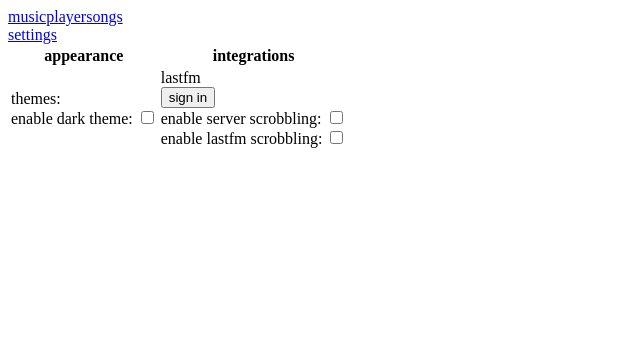
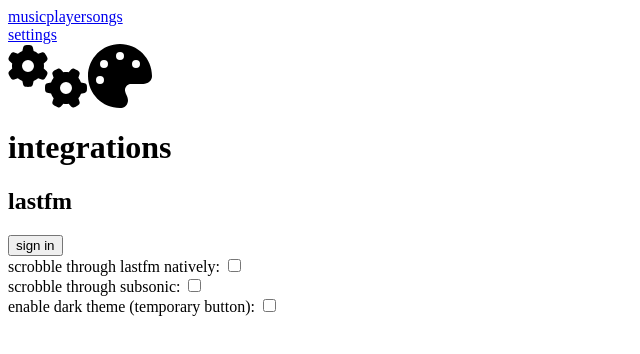
Before and after one commit to fucksophie/musicplayer2, a React (Vite) app: page /settings in a window 1280 px wide. Shown: the top 354 px of the page, without its empty margins (0-640 px from the left). Built offline with nearby package versions, Linux system fonts and the light colour scheme; a web font is replaced by a local one; what @twind/core, @twind/preset-tailwind would draw is missing.

Commit message:
redo settings page

```diff
--- a/src/components/Bar.tsx
+++ b/src/components/Bar.tsx
@@ -1,6 +1,6 @@
 export default function Bar() {
   return (
-    <div className="w-full text-textColor bg-innerInnerBackground h-10 flex gap-2 p-2 items-center">
+    <div className="w-full text-textColor bg-background h-10 flex gap-2 p-2 items-center">
       <div>
         <a className="mr-2" href="/">
           musicplayer
--- a/src/components/Settings.tsx
+++ b/src/components/Settings.tsx
@@ -1,7 +1,14 @@
-/* eslint-disable jsx-a11y/label-has-associated-control */
-import { useState, useRef, useEffect } from 'react';
+import Bar from './Bar';
+
+import {
+  faPalette,
+  faCogs
+} from '@fortawesome/free-solid-svg-icons';
+
+import { FontAwesomeIcon } from '@fortawesome/react-fontawesome';
+
+import {useState, useRef, useEffect} from "react";
 import { toast } from 'react-hot-toast';
-import Bar from './Bar';
 import {
   getUserInfo,
   generateToken,
@@ -9,7 +16,11 @@ import {
   getSession,
 } from '../lib/LastFM';
 
+
 export default function Settings() {
+  let fai = "fa-4x w-9 h-9 rounded border-2 rounded-xl border-innerBorder hover:border-hoverInnerBorder transition p-6 bg-innerInnerBackground";
+  let buttonClass = "rounded-xl border-2 border-innerBorder bg-innerInnerBackground hover:border-hoverInnerBorder transition p-2"
+
   const [lUser, setlUser] = useState<any>();
   const phase = useRef(0);
 
@@ -32,50 +43,37 @@ export default function Settings() {
     fetchData();
   }, [lUser, setlUser]);
 
+
   return (
     <div className="text-textColor h-screen bg-innerBackground">
       <Bar />
-      <table className="w-full">
-        <thead className="border-t-2 border-containerBorder">
-          <th className="border-r-2 border-b-2 border-containerBorder">appearance</th>
-          <th className=" border-b-2 border-containerBorder">integrations</th>
-        </thead>
-        <tr className="h-full">
-          <td className="border-r-2 border-containerBorder p-1">
-            <span>themes:</span>
-            <br/>
-            <label>
-              enable dark theme:{' '}
-              <input
-                id="serverScrobbling"
-                type="checkbox"
-                defaultChecked={localStorage.dark == "dark"}
-                onChange={() => {
-                  localStorage.dark = localStorage.dark == "dark" ? "" : "dark";
-                  setDarkTheme((prev: string) => prev == "dark" ? "" : "dark");
-                  setTimeout(() => location.reload(),100);
-                }}
+      <div className="flex h-full">
+
+        <div className="h-full w-24 bg-background p-1">
+          <FontAwesomeIcon
+            icon={faCogs}
+            className={fai}
           />
-            </label>
-          </td>
-          <td className="border-r-2 border-containerBorder p-1">
-            <div>lastfm</div>
+          <FontAwesomeIcon
+            icon={faPalette}
+            className={fai+" mt-2"}
+          />
+        </div>
+        <div className="m-2">
+          <h1 className='text-4xl'>integrations</h1>
+          <h2 className='text-2xl'>lastfm</h2>
           <button
-              type="button"
-              className="mb-2 p-1 rounded bg-innerBackground border-innerBorder hover:border-hoverInnerBorder transition border-2"
+            className={buttonClass}
             onClick={async (e) => {
-                // TODO: signing out is not yet implemented
-                /*if (localStorage.lastfmSession) {
-                  toast.error('You are already signed in!');
-                  return;
-                }*/
-
               if (phase.current === 0) {
                 const token = await generateToken();
                 localStorage.temporaryToken = token;
-                  //@ts-ignore-start
+                if(window.__TAURI__) {
+                  //@ts-expect-error
                   window.__TAURI__.shell.open(`https://last.fm/api/auth/?api_key=${lastFmApiKey}&token=${token}`);
-                  //@ts-ignore-end
+                } else {
+                  window.open(`https://last.fm/api/auth/?api_key=${lastFmApiKey}&token=${token}`, "_blank")
+                }
                 phase.current = 1;
 
                 (e.target as HTMLElement).innerText = 'have you authenicated? click again';
@@ -94,25 +92,37 @@ export default function Settings() {
                 (e.target as HTMLElement).innerText = 'sign in';
                 phase.current = 0;
               }
-              }}
-            >
-              sign in
-            </button>
+            }}>sign in</button>
+
           {(() => {
             if (lUser) {
               return (
+                <>
                   <div>
-                    Signed in as {lUser.user.name}, with playcount{' '}
-                    {lUser.user.playcount}
+                    signed in as <strong>{lUser.user.name}</strong>, with playcount <strong>{lUser.user.playcount}</strong>
                   </div>
+                  <div>
+                    ({lUser.user.playcount > 1000 ? lUser.user.playcount > 10000 ? "wow, that's a lot of plays!" : "nice! a bunch of plays" : "awhh, that's not that many plays"})
+                  </div>
+                </>
               );
             }
             return <br />;
           })()}
-            <label>
-              enable server scrobbling:{' '}
+
+          <div className="mt-2">
+            scrobble through lastfm natively: <input
+            type="checkbox"
+            defaultChecked={lastfmScrobbling}
+            onChange={() => {
+              localStorage.lastfmScrobbling =
+                localStorage.lastfmScrobbling !== 'true';
+              setLastfmScrobbling((prev) => !prev);
+            }}/>
+          </div>
+          <div>
+            scrobble through subsonic:{" "}
             <input
-                id="serverScrobbling"
               type="checkbox"
               defaultChecked={serverScrobbling}
               onChange={() => {
@@ -121,24 +131,32 @@ export default function Settings() {
                 setServerScrobbling((prev) => !prev);
               }}
             />
-            </label>
-            <br />
-            <label>
-              enable lastfm scrobbling:{' '}
+          </div>
+          <div>
+              enable dark theme (temporary button): {' '}
               <input
-                id="lastfmScrobbling"
                 type="checkbox"
-                defaultChecked={lastfmScrobbling}
+                defaultChecked={localStorage.dark == "dark"}
                 onChange={() => {
-                  localStorage.lastfmScrobbling =
-                    localStorage.lastfmScrobbling !== 'true';
-                  setLastfmScrobbling((prev) => !prev);
+                  localStorage.dark = localStorage.dark == "dark" ? "" : "dark";
+                  setDarkTheme((prev: string) => prev == "dark" ? "" : "dark");
+                  setTimeout(() => location.reload(),100);
                 }}
               />
-            </label>
-          </td>
-        </tr>
-      </table>
+          </div>
+          {
+            (() => {
+              //@ts-expect-error
+              if(window.__TAURI__) {
+                return <>
+                  <h2 className='text-2xl'>discordRPC</h2>
+                  <div>Unfinished</div>
+                </>
+              }
+            })()
+          }
+        </div>
+      </div>
     </div>
   );
 }
--- a/src/components/Songs.tsx
+++ b/src/components/Songs.tsx
@@ -120,12 +120,12 @@ export default function Songs() {
         flexDirection: 'column',
         height: '110vh',
       }}
-      className="bg-innerBackground text-textColor"
+      className="bg-background text-textColor"
     >
       <style>{tableStyle}</style>
       <Bar />
       <input
-        className="w-full bg-innerInnerBackground text-textColor p-2"
+        className="w-full bg-innerBackground text-textColor p-2"
         onChange={() => updateSongList('title', false)}
         ref={inputRef}
         placeholder="search for a song"
--- a/src/components/player/Player.tsx
+++ b/src/components/player/Player.tsx
@@ -138,7 +138,7 @@ function AudioPlayer({
   };
 
   return (
-    <div className="left-0 bottom-0 absolute bg-innerBorder flex h-20 w-full relative">
+    <div className="left-0 bottom-0 absolute bg-innerInnerBackground flex h-20 w-full relative">
       <Controls
         {...{
           audioRef,
```
Lines whose indentation alone changed are shown as unchanged.
